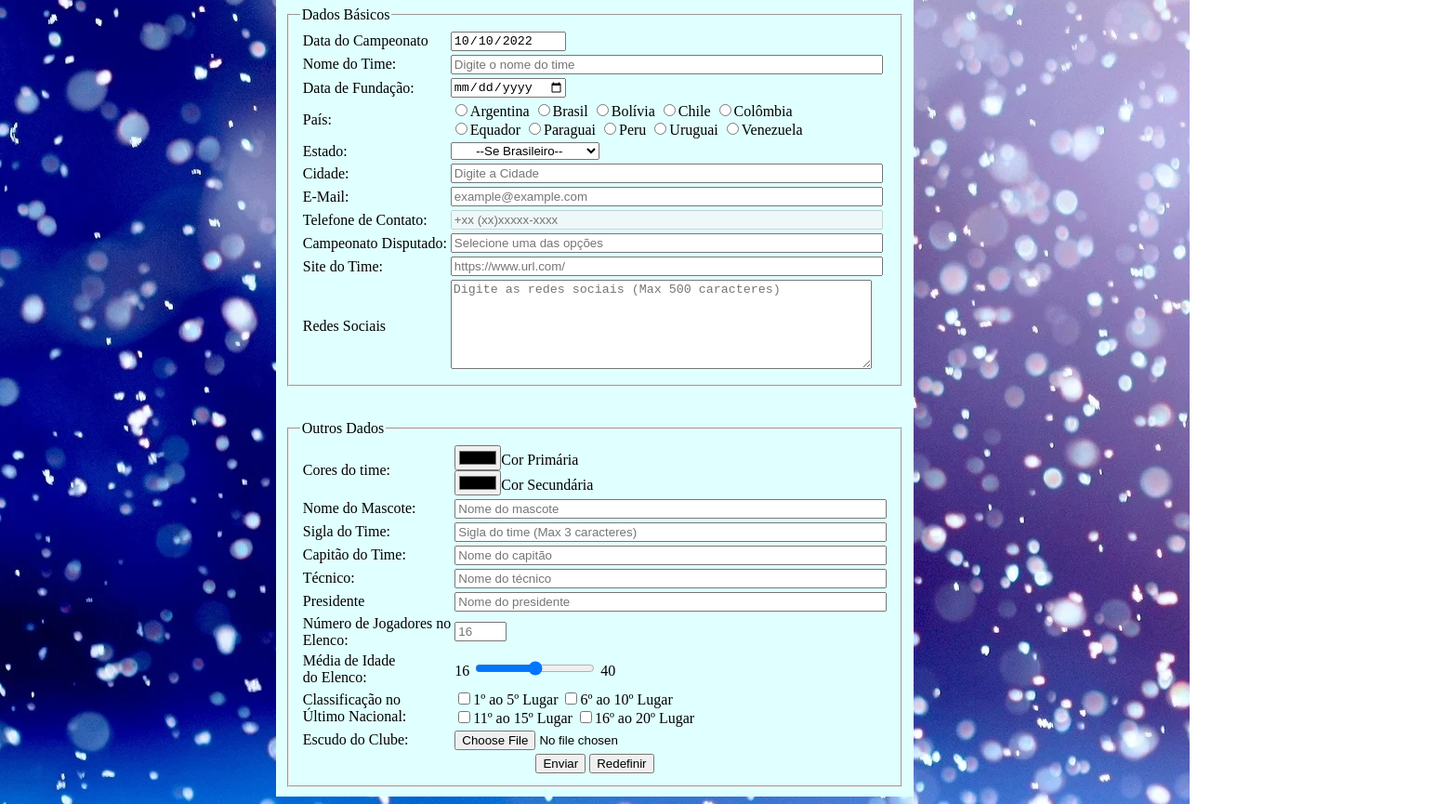
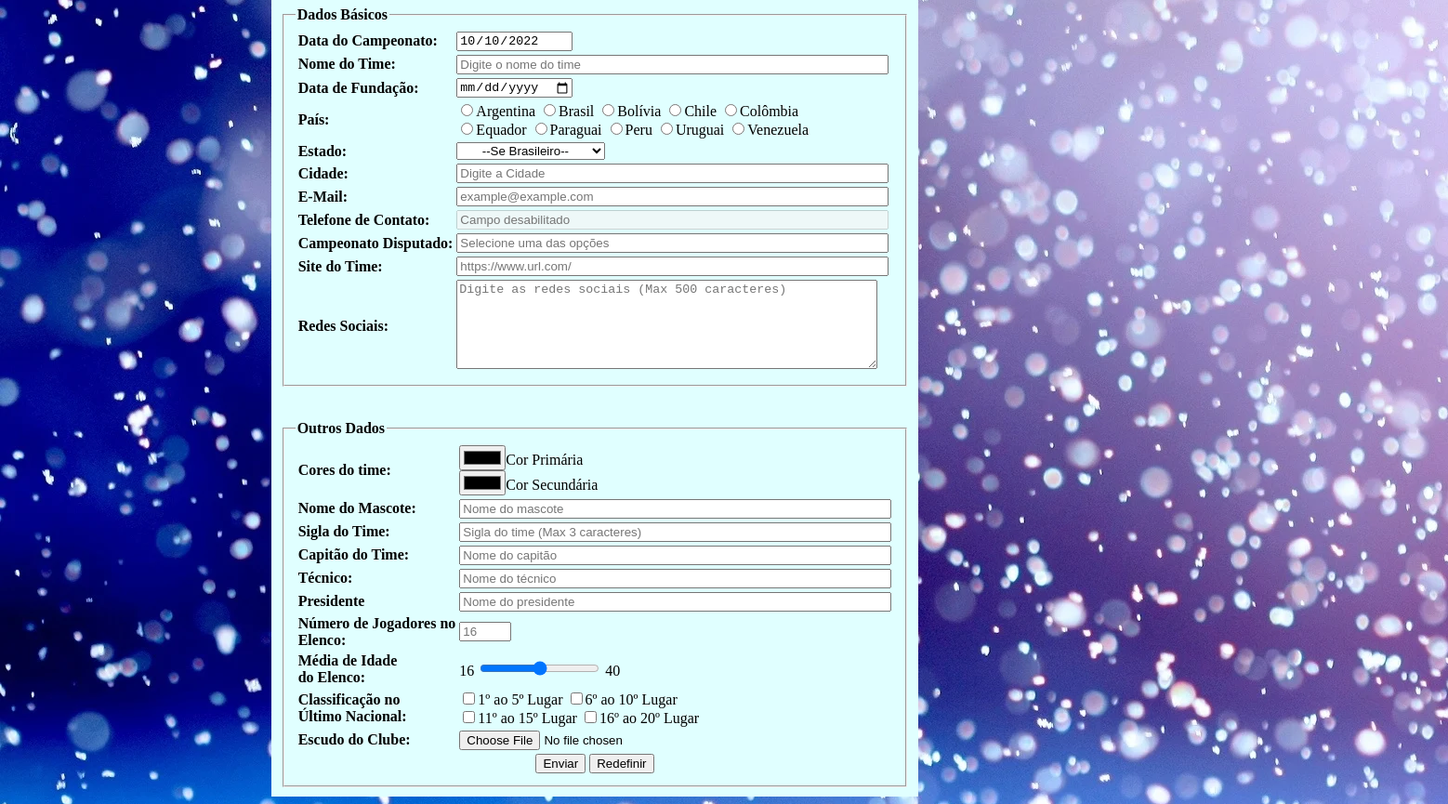
Before and after one commit to ArturDeclie/formulario, a plain HTML site: page index.html in a window 1280 px wide. Shown: the part 112-977 px from the top of the page at 93% size, 1558 px wide, since content can reach past the window. Drawn offline with Linux system fonts and the light colour scheme.

Commit message:
Update index.html

```diff
--- a/index.html
+++ b/index.html
@@ -7,9 +7,9 @@
 </head>
 
 <body background="img/fundo2.webp">
-<table align="center" bgcolor="#E0FFFF" cellpadding="5">
+<table align="center" bgcolor="#E0FFFF" cellpadding="5" width="1550">
     <tr>
-        <td colspan="2"><figure><img src="img/floco.png" alt="floco de neve" height="40" width="40"><font size="12" color="#483D8B"><b>Registro Campeonato de Inverno</b></font> <img src="img/floco.png" alt="floco de neve" height="40" width="40"></figure>
+        <td colspan="2" align="center"><figure><img src="img/floco.png" alt="floco de neve" height="40" width="40"><font size="12" color="#483D8B"><b>Registro Campeonato de Inverno</b></font> <img src="img/floco.png" alt="floco de neve" height="40" width="40"></figure>
          </td>
 
     </tr>
@@ -19,28 +19,28 @@
         <tr>
             <td>
                 <fieldset>
-                    <legend>Dados Básicos</legend>
+                    <legend><b>Dados Básicos</b></legend>
 
                     <form action="enviar.php" method="post" name="registro">
                     <table border="0">
                         <tr>
-                            <td><label>Data do Campeonato</label></td>
+                            <td><label><b>Data do Campeonato:</b></label></td>
                             <td><input type="date" name="camp" id="camp" value="2022-10-10" readonly></td>
                         </tr>
 
                         <tr>
-                            <td><label>Nome do Time:</label></td>
+                            <td><label><b>Nome do Time:</b></label></td>
                             <td><input type="text" id="nome" name="nome" placeholder="Digite o nome do time" size="55" required></td>
                         </tr>
 
                         <tr>
-                            <td><label>Data de Fundação:</label></td>
+                            <td><label><b>Data de Fundação:</b></label></td>
                             <td><input type="date" name="data" id="data" required></td>
                         </tr>
 
                         <tr>
-                            <td><label>País:</label></td>
-                            <td><label><input type="radio" name="país" id="país" value="arg" required >Argentina</label>
+                            <td><label><b>País:</b></label></td>
+                            <td><label><input type="radio" name="pais" id="pais" value="arg" required >Argentina</label>
                             <label><input type="radio" name="pais" id="pais" value="bra" required>Brasil</label>
                             <label><input type="radio" name="pais" id="pais" value="bol" required>Bolívia</label>
                             <label><input type="radio" name="pais" id="pais" value="chi" required>Chile</label>
@@ -54,7 +54,7 @@
                         </tr>
 
                         <tr>
-                            <td><label for="estado">Estado:</label></td>
+                            <td><label for="estado"><b>Estado:</b></label></td>
                             <td><select id="estado" name="estado">
                                     <option value="" align="center" selected="selected">--Se Brasileiro--</option>
 
@@ -103,22 +103,22 @@
                         </tr>
 
                         <tr>
-                            <td><label>Cidade:</label></td>
+                            <td><label><b>Cidade:</b></label></td>
                             <td><input type="text" name="cidade" id="cidade" placeholder="Digite a Cidade" size="55" required></td>
                         </tr>
 
                         <tr>
-                            <td><label>E-Mail:</label></td>
+                            <td><label><b>E-Mail:</b></label></td>
                             <td><input type="email" name="email" id="email" placeholder="example@example.com" size="55" required></td>
                         </tr>
 
                         <tr>
-                            <td><label>Telefone de Contato:</label></td>
-                            <td><input type="tel" name="tel" id="tel" placeholder="+xx (xx)xxxxx-xxxx" size="55" disabled></td>
+                            <td><label><b>Telefone de Contato:</b></label></td>
+                            <td><input type="tel" name="tel" id="tel" placeholder="Campo desabilitado" size="55" disabled></td>
                         </tr>
 
                         <tr>
-                            <td><label>Campeonato Disputado:</label></td>
+                            <td><label><b>Campeonato Disputado:</b></label></td>
                             <td><input list="campeonatos" required placeholder="Selecione uma das opções" size="55"></td>
                             <datalist id="campeonatos">
                                 <option value="Campeonato Argentino Série A"></option>
@@ -149,12 +149,12 @@
 
 
                         <tr>
-                            <td><label>Site do Time:</label></td>
+                            <td><label><b>Site do Time:</b></label></td>
                             <td><input type="url" name="site" id="site" placeholder="https://www.url.com/" size="55"></td>
                         </tr>
 
                         <tr>
-                            <td><label>Redes Sociais</label></td>
+                            <td><label><b>Redes Sociais:</b></label></td>
                             <td><textarea name="redes" id="redes" cols="54" rows="6" maxlength="500" placeholder="Digite as redes sociais (Max 500 caracteres)"></textarea></td>
                         </tr>
                     </table>
@@ -163,53 +163,53 @@
                 <br/><br/>
 
                 <fieldset>
-                    <legend>Outros Dados</legend>
+                    <legend><b>Outros Dados</b></legend>
                     <table border="0">
                         <tr>
-                            <td><label>Cores do time: </label></td>
+                            <td><label><b>Cores do time:</b> </label></td>
                             <td><label><input type="color" name="cor" id="cor" required>Cor Primária</label><br/>
                             <label><input type="color" name="cor2" id="cor2" required>Cor Secundária</label></td>
                         </tr>
 
                         <tr>
-                            <td><label>Nome do Mascote:</label></td>
+                            <td><label><b>Nome do Mascote:</b></label></td>
                             <td><input type="text" name="mascote" id="mascote" placeholder="Nome do mascote" size="55" required></td>
                         </tr>
 
                         <tr>
-                            <td><label>Sigla do Time: </label></td>
+                            <td><label><b>Sigla do Time:</b> </label></td>
                             <td><input type="text" name="sigla" id="sigla" maxlength="3" placeholder="Sigla do time (Max 3 caracteres)" size="55" required></td>
                         </tr>
 
                         <tr>
-                            <td><label>Capitão do Time: </label></td>
+                            <td><label><b>Capitão do Time:</b> </label></td>
                             <td><input type="text" name="cap" id="cap" placeholder="Nome do capitão" size="55" required></td>
                         </tr>
 
                         <tr>
-                            <td><label>Técnico: </label></td>
+                            <td><label><b>Técnico:</b> </label></td>
                             <td><input type="text" name="tec" id="tec" placeholder="Nome do técnico" size="55" required></td>
                         </tr>
 
                         <tr>
-                            <td><label>Presidente</label></td>
+                            <td><label><b>Presidente</b></label></td>
                             <td><input type="text" name="pres" id="pres" placeholder="Nome do presidente" size="55" required> </td>
                         </tr>
 
                         <tr>
-                            <td><label>Número de Jogadores no  <br/> Elenco: </label></td>
+                            <td><label><b>Número de Jogadores no  <br/> Elenco:</b> </label></td>
                             <td><input type="number" name="jog" id="jog" min="16" max="35" placeholder="16" required></td>
                         </tr>
 
                         <tr>
-                            <td><label>Média de Idade <br/>do Elenco:</label></td>
+                            <td><label><b>Média de Idade <br/>do Elenco:</b></label></td>
                             <td><label>16</label>
                             <input type="range" name="media" id="media">
                             <label>40</label></td>
                         </tr>
 
                         <tr>
-                            <td><label>Classificação no <br/>Último Nacional:</label></td>
+                            <td><label><b>Classificação no <br/>Último Nacional:</b></label></td>
                             <td><label><input type="checkbox" name="1" id="1" value="1-5">1º ao 5º Lugar</label>
                                 <label><input type="checkbox" name="6" id="6" value="1-5">6º ao 10º Lugar</label><br/>
                                 <label><input type="checkbox" name="11" id="11" value="1-5">11º ao 15º Lugar</label>
@@ -217,7 +217,7 @@
                         </tr>
 
                         <tr>
-                            <td><label>Escudo do Clube:</label></td>
+                            <td><label><b>Escudo do Clube:</b></label></td>
                             <td><input type="file" name="escudo" id="escudo" required></td>
                         </tr>
 
@@ -233,8 +233,8 @@
 
                     </table>
                 </fieldset>
+            </form>
 
-             </form>
             </td>
         </tr>
     </table>
```
